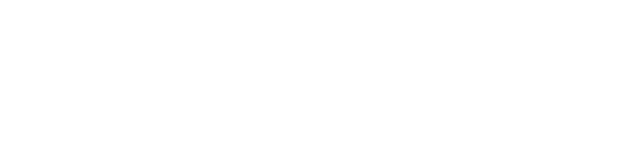
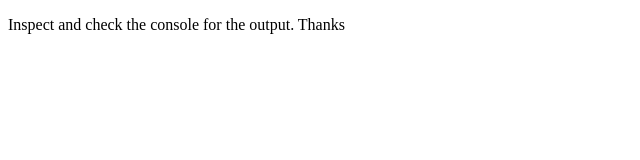
Before and after one commit to rien-isaac/batch01-s08, a plain HTML site: page activity/index.html in a window 1280 px wide. Shown: the whole page, without its empty margins (0-640 px from the left). Drawn offline with Linux system fonts and the light colour scheme.

Commit message:
add content to html

```diff
--- a/activity/index.html
+++ b/activity/index.html
@@ -5,6 +5,8 @@
     <meta name="viewport" content="width=device-width, initial-scale=1.0" />
     <title>Document</title>
   </head>
-  <body></body>
+  <body>
+    <p>Inspect and check the console for the output. Thanks</p>
+  </body>
   <script src="./index.js"></script>
 </html>
```
